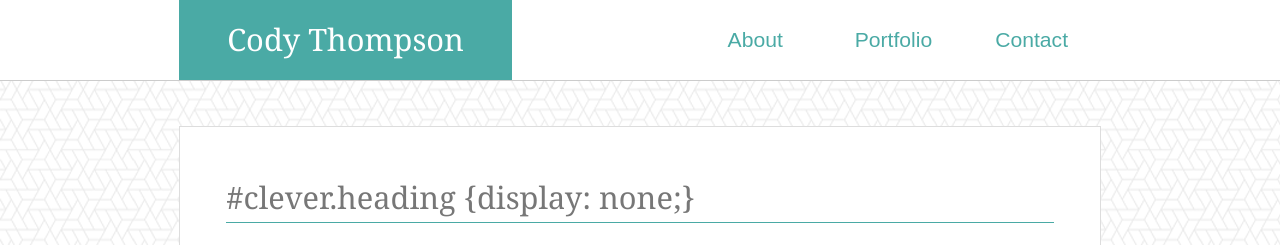
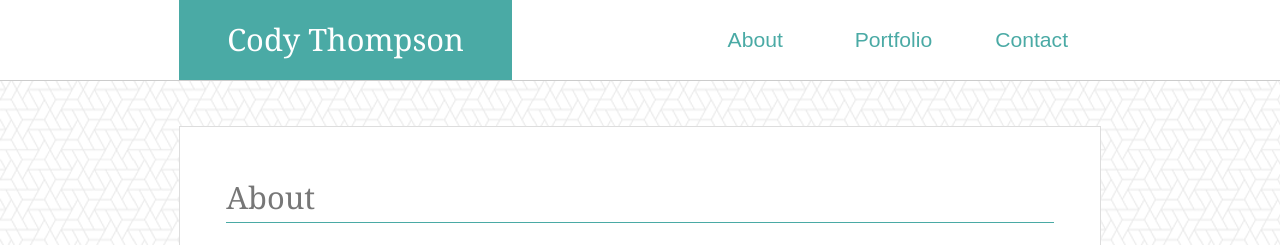
Before and after one commit to cdt12988/Basic-Portfolio, a plain HTML site: page index.html in a window 1280 px wide. Shown: the top 245 px of the page. Drawn offline with Linux system fonts and the light colour scheme.

Commit message:
changed heading

```diff
--- a/index.html
+++ b/index.html
@@ -28,7 +28,7 @@
 
 <main role="main">
 <article role="article">
-	<h2 class="page-header">#clever.heading &lbrace;display: none;&rbrace;</h2>
+	<h2 class="page-header">About</h2>
 	<div class="page-content">
 		<img src="assets/images/profile.jpg" alt="Cody Thompson" title="Cody Thompson">
 		<p>Able to reconcile a balance sheet as well as write a program that could do it for him, Cody Thompson is an accountant turned developer who spends his free time adventuring with his wife, cuddling with his two dogs (or is that the other way around?), and generally learning new arts and skills.  He loves to write, play guitar, and try new things.</p>
```
